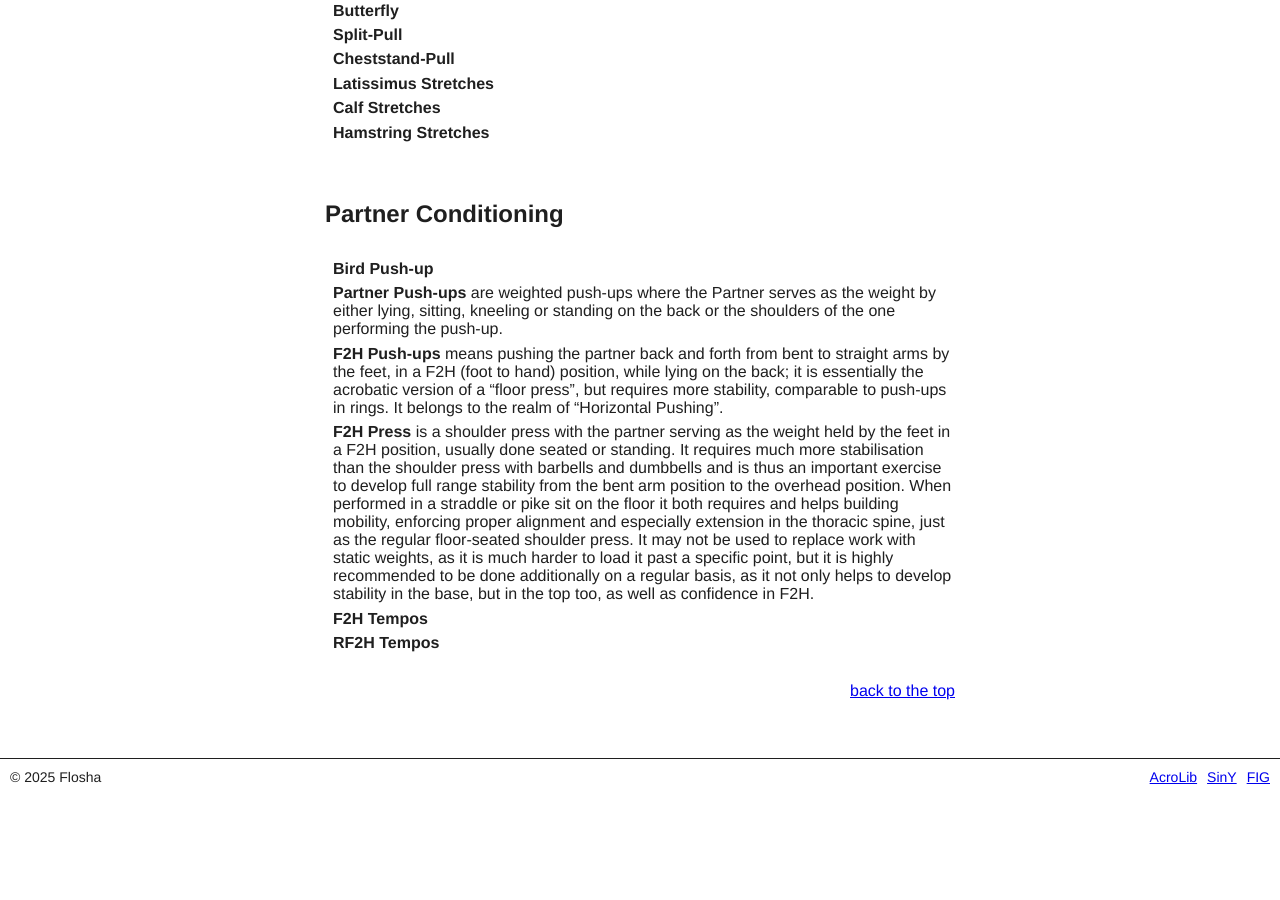
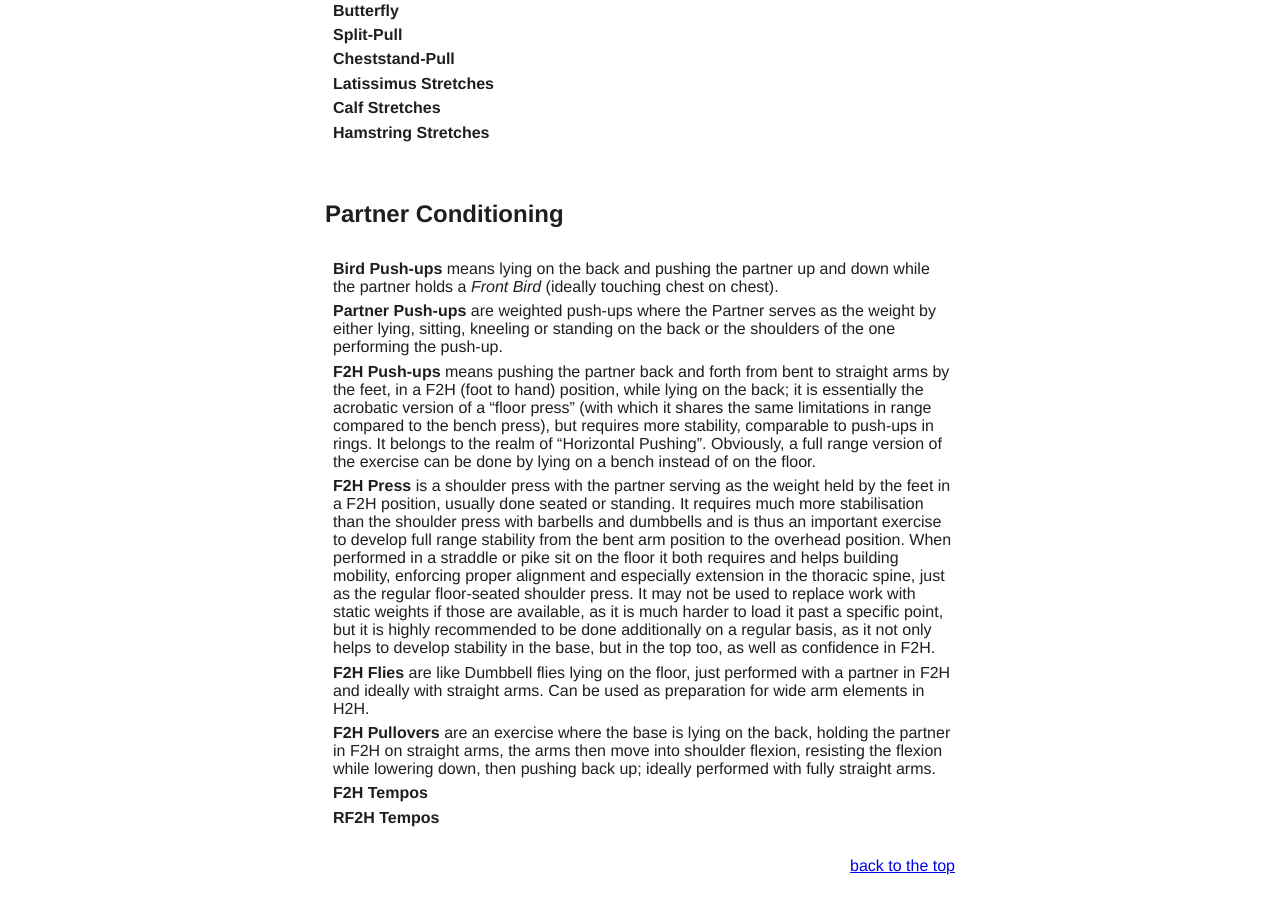
Before and after one commit to floshin/acrolib, a Jekyll site: the page built from glossary.md, in a window 1280 px wide and 900 px high, scrolled down 13679 px. Built offline with Jekyll 4.4.1, drawn with Linux system fonts in a browser that asks for light colours; our own code applies the rules of GitHub Pages for plain Markdown files; before the commit the page ends 14474 px from its top, so only the background shows below that.

Commit message:
Update glossary.md

```diff
--- a/glossary.md
+++ b/glossary.md
@@ -356,10 +356,12 @@ In German the Front Split is also commonly referred to as "Frauenspagat" (Womens
 
 ## Partner Conditioning
 
-* **Bird Push-up**
+* **Bird Push-ups** means lying on the back and pushing the partner up and down while the partner holds a *Front Bird* (ideally touching chest on chest).
 * **Partner Push-ups** are weighted push-ups where the Partner serves as the weight by either lying, sitting, kneeling or standing on the back or the shoulders of the one performing the push-up.
-* **F2H Push-ups** means pushing the partner back and forth from bent to straight arms by the feet, in a F2H (foot to hand) position, while lying on the back; it is essentially the acrobatic version of a "floor press", but requires more stability, comparable to push-ups in rings. It belongs to the realm of "Horizontal Pushing".
-* **F2H Press** is a shoulder press with the partner serving as the weight held by the feet in a F2H position, usually done seated or standing. It requires much more stabilisation than the shoulder press with barbells and dumbbells and is thus an important exercise to develop full range stability from the bent arm position to the overhead position. When performed in a straddle or pike sit on the floor it both requires and helps building mobility, enforcing proper alignment and especially extension in the thoracic spine, just as the regular floor-seated shoulder press. It may not be used to replace work with static weights, as it is much harder to load it past a specific point, but it is highly recommended to be done additionally on a regular basis, as it not only helps to develop stability in the base, but in the top too, as well as confidence in F2H.
+* **F2H Push-ups** means pushing the partner back and forth from bent to straight arms by the feet, in a F2H (foot to hand) position, while lying on the back; it is essentially the acrobatic version of a "floor press" (with which it shares the same limitations in range compared to the bench press), but requires more stability, comparable to push-ups in rings. It belongs to the realm of "Horizontal Pushing". Obviously, a full range version of the exercise can be done by lying on a bench instead of on the floor.
+* **F2H Press** is a shoulder press with the partner serving as the weight held by the feet in a F2H position, usually done seated or standing. It requires much more stabilisation than the shoulder press with barbells and dumbbells and is thus an important exercise to develop full range stability from the bent arm position to the overhead position. When performed in a straddle or pike sit on the floor it both requires and helps building mobility, enforcing proper alignment and especially extension in the thoracic spine, just as the regular floor-seated shoulder press. It may not be used to replace work with static weights if those are available, as it is much harder to load it past a specific point, but it is highly recommended to be done additionally on a regular basis, as it not only helps to develop stability in the base, but in the top too, as well as confidence in F2H.
+* **F2H Flies** are like Dumbbell flies lying on the floor, just performed with a partner in F2H and ideally with straight arms. Can be used as preparation for wide arm elements in H2H.
+* **F2H Pullovers** are an exercise where the base is lying on the back, holding the partner in F2H on straight arms, the arms then move into shoulder flexion, resisting the flexion while lowering down, then pushing back up; ideally performed with fully straight arms.
 * **F2H Tempos**
 * **RF2H Tempos**
 
```
